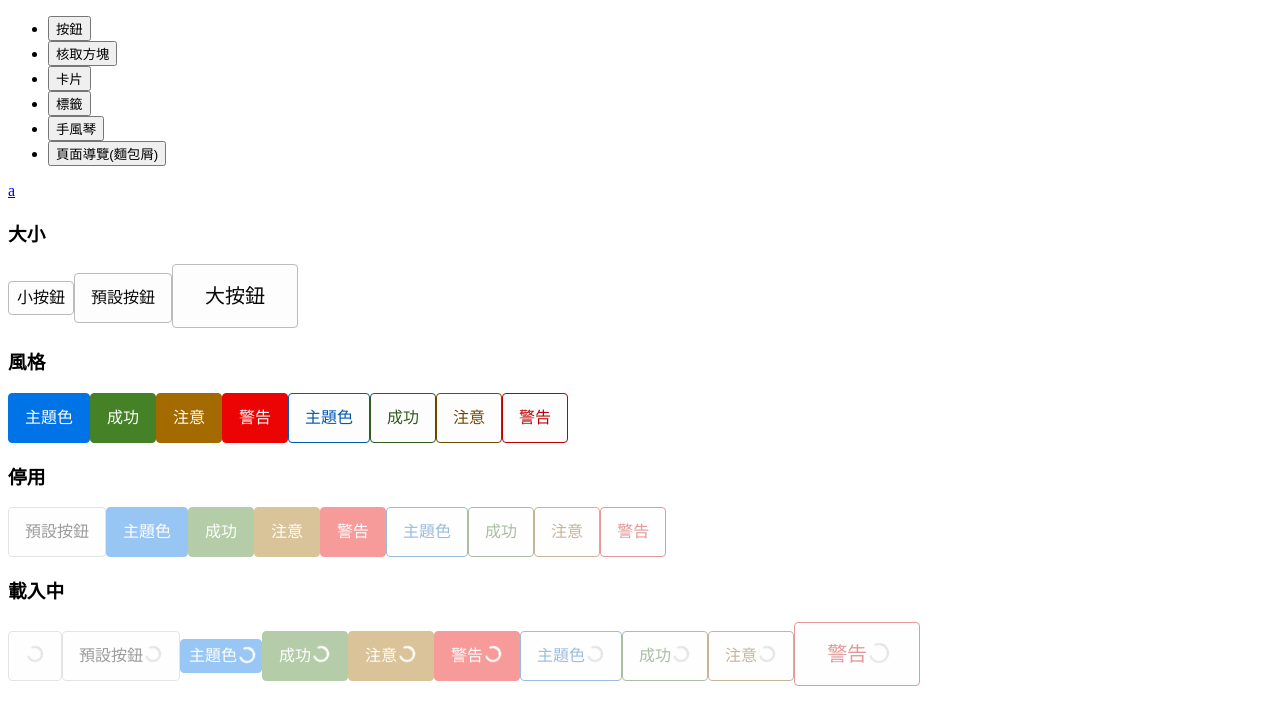
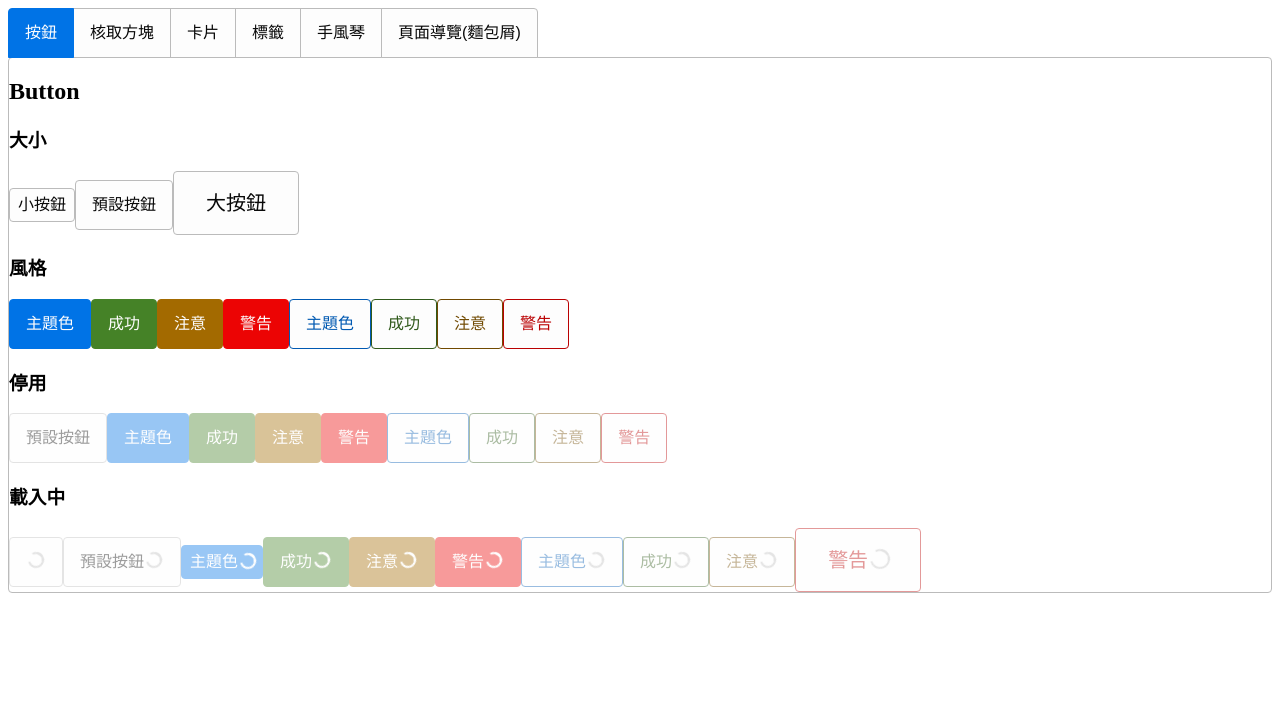
Before and after one commit to ya-sai/piman-vue3, a Vue app: page /#/ in a window 1280 px wide. Shown: the top 724 px of the page. Built offline with nearby package versions, Linux system fonts and the light colour scheme.

Commit message:
fix: tabs

```diff
--- a/src/assets/utilities.css
+++ b/src/assets/utilities.css
@@ -23,7 +23,7 @@ a {
 button {
   &:focus-within {
     outline: none;
-    box-shadow: 0 0 0 3px oklch(var(--color-focus));
+    box-shadow: inset 0 0 0 3px oklch(var(--color-focus));
   }
 }
 
--- a/src/assets/variables.css
+++ b/src/assets/variables.css
@@ -80,6 +80,8 @@
   /* Distance & shape */
   --radius: 0.25rem;
   --radius-inner: 0.1875rem;
+
+  --spacing-xxxs: 0.125rem;
   --spacing-xxs: 0.25rem;
   --spacing-xs: 0.5rem;
   --spacing-s: 0.75rem;
@@ -180,6 +182,10 @@
   --accordion-icon-color: var(--color-primary-600);
   --accordion-content-color: var(--article-paragraph-color);
   --accordion-content-bg: var(--color-gray-100);
+
+  /* Badge */
+  --color-badge-bg: var(--color-warning-100);
+  --color-badge-color:  var(--color-black);
 
   /* Button */
   --button-flat-color: var(--color-white);
--- a/src/components/Accordion/PiAccordionItem.vue
+++ b/src/components/Accordion/PiAccordionItem.vue
@@ -74,8 +74,8 @@ onMounted(()=>{
   word-break: break-all;
   word-break: break-word;
   &.pi-accordion__item--open {
-    & .pi-accordion__item-header {
-      >button {
+    &>.pi-accordion__item-header {
+      &>button {
         &:after {
           top: calc(50% - 4px);
           transform: rotate(225deg);
@@ -102,7 +102,7 @@ onMounted(()=>{
     color: oklch(var(--accordion-header-color));
     background: oklch(var(--accordion-header-bg));
     border: none;
-    >div {
+    &>div {
       width: 100%;
     }
     &:before {
@@ -140,7 +140,7 @@ onMounted(()=>{
       }
     }
     &:focus {
-      box-shadow: 0 0 0 3px oklch(var(--color-focus));
+      box-shadow: inset 0 0 0 3px oklch(var(--color-focus));
       @media screen and (-ms-high-contrast: active),(-ms-high-contrast: none){
         &:before {
           height: 100%;
--- a/src/components/Checkbox/PiCheckbox.vue
+++ b/src/components/Checkbox/PiCheckbox.vue
@@ -90,14 +90,14 @@ onMounted(()=>{
 .pi-checkbox-label {
   position: relative;
   font-size: 1rem;
-  margin-right: 1rem;
-  margin-bottom: 0.5rem;
+  margin-right: var(--spacing-m);
+  margin-bottom: var(--spacing-xs);
   display: inline-block;
   vertical-align: top;
   & .pi-checkbox__inner {
     display: inline-block;
     vertical-align: top;
-    padding-left: 1.5rem;
+    padding-left: var(--spacing-l);
     color: oklch(var(--checkbox-label-color));
     line-height: 1.5;
     &:before {
@@ -162,7 +162,7 @@ onMounted(()=>{
   height: 1.125rem;
   background-color: oklch(var(--checkbox-square-bg));
   border: 1px solid oklch(var(--checkbox-square-border-color));
-  border-radius: 0.25rem;
+  border-radius: var(--radius);
   transition: background-color 160ms ease-in, border-color 160ms ease-in, box-shadow 160ms ease-in;
   &:hover {
     color: oklch(var(--checkbox-hover-color));
--- a/src/components/Tabs/PiTabPanel.vue
+++ b/src/components/Tabs/PiTabPanel.vue
@@ -40,3 +40,15 @@ const showPanel = computed(() => {
   return props.name === self.parent.props.modelValue
 })
 </script>
+
+<style scoped>
+.pitabs-panel {
+  padding: 1rem;
+  &:focus {
+    outline: 3px solid oklch(var(--color-focus));
+  }
+  &.nopadding {
+    padding: 0;
+  }
+}
+</style>
--- a/src/components/Tabs/PiTabs.vue
+++ b/src/components/Tabs/PiTabs.vue
@@ -1,7 +1,5 @@
 <template>
-  <div
-    class="pi-tabs"
-  >
+  <div class="pi-tabs">
     <ul
       role="tablist"
       class="pi-tabs-list"
@@ -15,7 +13,7 @@
           tab.name === modelValue ? 'pi-tabs__item--selected' : ''
         ]"
       >
-        <button
+        <pi-button
           role="tab"
           :aria-setsize="tabs.length"
           :id="`tab-${toKebabCase(tab.name)}`"
@@ -24,7 +22,6 @@
           :aria-controls="`tab-panel-${toKebabCase(tab.name)}`"
           :aria-selected="tab.name === modelValue ? true : false"
           :class="[
-            'pi-btn',
             tab.name === modelValue ? 'pi-btn--primary' : ''
           ]"
           @click="handleClickTab(tab.name, index)"
@@ -33,8 +30,8 @@
           <span v-if="tab.prefixIcon" class="tab-icon"><i :class="tab.prefixIcon"></i></span>
           <span>{{ tab.label }}</span>
           <span v-if="tab.affixIcon" class="tab-icon"><i :class="tab.affixIcon"></i></span>
-          <span v-if="tab.badge" class="badge">{{ tab.badge }}</span>
-        </button>
+          <span v-if="tab.badge" class="badge" :aria-label="t('badge.pre') + tab.badge ">{{ tab.badge }}</span>
+        </pi-button>
       </li>
     </ul>
     <div class="pi-tabs-panels">
@@ -44,11 +41,14 @@
 </template>
 
 <script lang="ts" setup>
+import useI18n from '@/locales/useI18n';
 import { computed, getCurrentInstance, ref } from 'vue';
 
 const props = defineProps({
   modelValue: String
 })
+
+const { t } = useI18n()
 
 const emits = defineEmits(["update:modelValue"])
 
@@ -106,3 +106,59 @@ const toKebabCase = (value:string) => {
 }
 
 </script>
+
+<style scoped>
+.pi-tabs {
+  & .pi-tabs-list {
+    display: block;
+    width: 100%;
+    white-space: nowrap;
+    overflow: auto;
+    padding: --spacing-xxs var(--spacing-xs) 0;
+    margin: 0;
+  }
+  & .pi-tabs__item {
+    display: inline-block;
+    &:not(:first-child) {
+      margin-left: -1px;
+    }
+    &:first-child {
+      & .pi-btn {
+        border-top-left-radius: var(--radius);
+      }
+    }
+    &:last-child {
+      & .pi-btn {
+        border-top-right-radius: var(--radius);
+      }
+    }
+    .pi-btn {
+      border-radius: 0;
+      & .badge {
+        position: relative;
+        top: -1px;
+        padding: var(--spacing-xxxs) var(--spacing-xxs);
+        margin-left: var(--spacing-xxs);
+        line-height: 1.125;
+        border-radius: 1rem;
+        background-color: oklch(var(--color-badge-bg));
+        color: oklch(var(--color-badge-color));
+        font-size: 0.75rem;
+      }
+      & .tab-icon {
+        margin: 0 var(--spacing-xxs);
+      }
+    }
+
+    &.pi-tabs__item--selected {
+      position: relative;
+      z-index: 1;
+    }
+  }
+  & .pi-tabs-panels {
+    border: 1px solid oklch(var(--color-border));
+    margin-top: -1px;
+    border-radius: var(--radius);
+  }
+}
+</style>
--- a/src/locales/lang/en.ts
+++ b/src/locales/lang/en.ts
@@ -16,6 +16,9 @@ const translation = {
   },
   "form":{
     "required": "required"
+  },
+  "badge":{
+    "pre": " info:"
   },
   "breadcrumb":{
     "current_page":"current page"
--- a/src/locales/lang/zh-Hant-TW.ts
+++ b/src/locales/lang/zh-Hant-TW.ts
@@ -16,6 +16,9 @@ const translation = {
   },
   "form":{
     "required": "必填"
+  },
+  "badge":{
+    "pre": " 補充資訊："
   },
   "breadcrumb":{
     "current_page":"頁面路徑"
--- a/src/views/demo/DemoButton.vue
+++ b/src/views/demo/DemoButton.vue
@@ -1,6 +1,6 @@
 <template>
   <div>
-    <a href="/">a</a>
+    <h2>Button</h2>
     <section>
       <h3>大小</h3>
       <pi-button size="small">小按鈕</pi-button>
--- a/src/views/demo/DemoCheckbox.vue
+++ b/src/views/demo/DemoCheckbox.vue
@@ -1,5 +1,6 @@
 <template>
-  <article>
+  <div>
+    <h2>Checkbox</h2>
     <section>
       <h3>基本</h3>
       <pi-checkbox value="1" v-model="valCheckbox">核取方塊 1</pi-checkbox>
@@ -14,7 +15,7 @@
       <pi-checkbox value="3" v-model="valCheckbox" disabled>核取方塊 3</pi-checkbox>
       <div>{{ valCheckbox }}  <pi-button size="small" @click="onClearCheckbox">Clear</pi-button></div>
     </section>
-  </article>
+  </div>
 </template>
 
 <script lang="ts" setup>
--- a/src/views/demo/DemoTabs.vue
+++ b/src/views/demo/DemoTabs.vue
@@ -1,5 +1,6 @@
 <template>
-  <article>
+  <div>
+    <h2>Tabs</h2>
     <section>
       <h3>基本</h3>
       <pi-tabs v-model="demoTabs">
@@ -23,7 +24,7 @@
         <pi-tab-panel name="second-tab3" label="Second tab3" affix-icon="fas fa-search">This is the content of the second tab</pi-tab-panel>
       </pi-tabs>
     </section>
-  </article>
+  </div>
 </template>
 
 <script lang="ts" setup>
```
